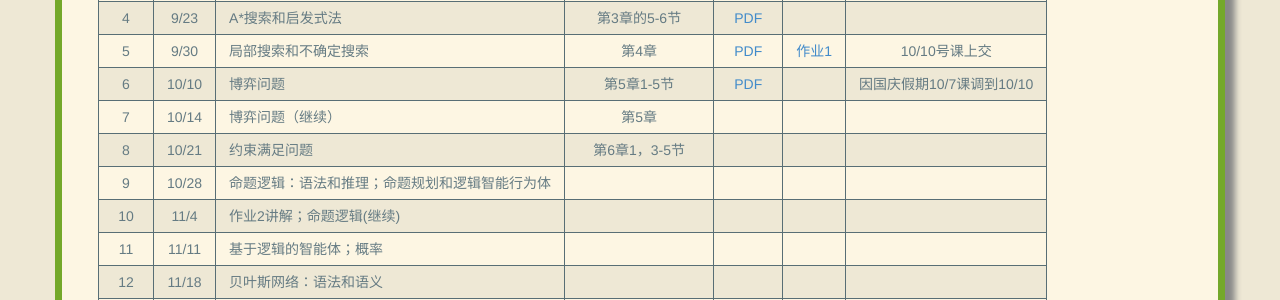
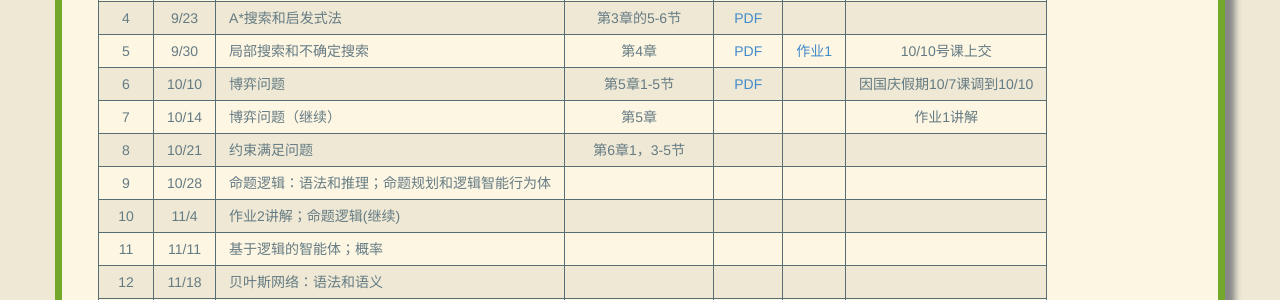
Before and after one commit to qiqi789/qiqi789.github.io_old, a Jekyll site: the page built from teaching/AI.markdown, in a window 1280 px wide. Shown: the part 790-1090 px from the top of the page. Built offline with Jekyll 4.4.1, drawn with Linux system fonts in a browser that asks for light colours.

Commit message:
updated AI page.

```diff
--- a/teaching/AI.markdown
+++ b/teaching/AI.markdown
@@ -35,7 +35,7 @@ title: AI course
 |  4      | 9/23  | A*搜索和启发式法  | 第3章的5-6节 |[PDF](lecture04.pdf)  |    |   |
 |  5      | 9/30  | 局部搜索和不确定搜索    |第4章  |[PDF](lecture05.pdf)    | [作业1](HW1.pdf)   | 10/10号课上交  |
 |  6      | 10/10  | 博弈问题      |第5章1-5节  | [PDF](lecture06.pdf)    |   |因国庆假期10/7课调到10/10  |
-|  7      | 10/14 | 博弈问题（继续）  | 第5章  |   |   | |
+|  7      | 10/14 | 博弈问题（继续）  | 第5章  |   |   |作业1讲解 |
 |  8      | 10/21 | 约束满足问题   | 第6章1，3-5节  |   |   | |
 |  9      | 10/28  | 命题逻辑：语法和推理；命题规划和逻辑智能行为体        |   |   |   | |
 |  10     | 11/4 |  作业2讲解；命题逻辑(继续)    |   |  |   | |
```
